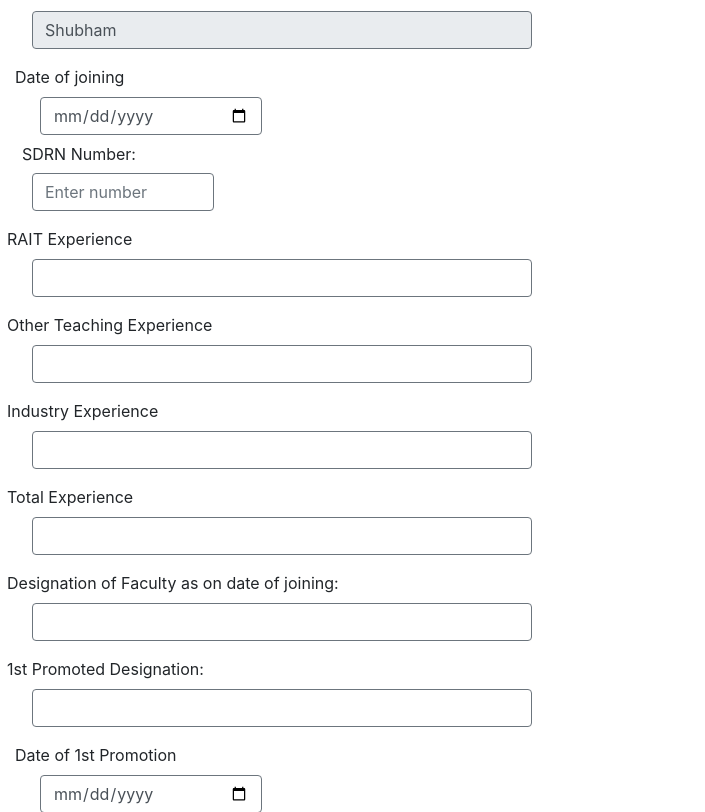
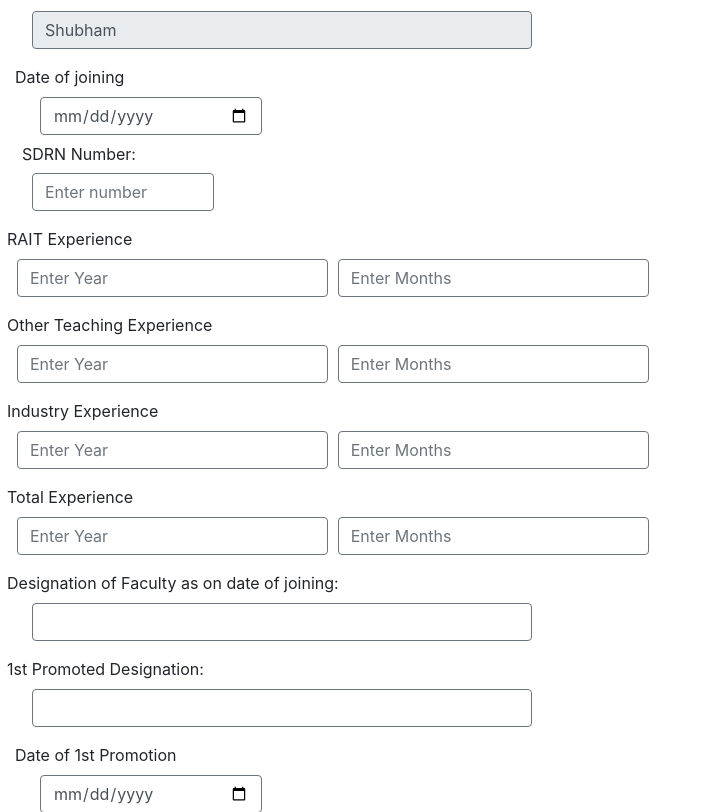
Before and after one commit to ManasBhole/Faculty-Expertise-Management-Tool, a PHP site: page /option5.php in a window 1280 px wide. Shown: the part 167-979 px from the top of the page, without its empty margins (0-705 px from the left). Run offline with PHP 8.4, Linux system fonts and the light colour scheme; a user stored in the database is signed in.

Commit message:
Option form updated

```diff
--- a/Faculty/Faculty Experties/option5.php
+++ b/Faculty/Faculty Experties/option5.php
@@ -43,29 +43,61 @@ include('connect.php');
         <label class="col-sm-2 col-form-label" for="SDRN">SDRN Number:</label>
         <div class="col-2"><input type="name" class="form-control border border-secondary" placeholder="Enter number" name="sdrn" id="SDRN"></div>
     </div>
+
     <div class="form-group">
     <label for="RAIT Experience">RAIT Experience</label>
-    <div class="col-5"><input type="name" class="form-control border border-secondary" name="RAIT_experience" id="RAIT Experience"></div>
+  <div class="form-row">
+    <div class="col-3">
+    <input type="number" class="form-control border border-secondary" placeholder="Enter Year" name="RAITyear" id="RAITyear">
     </div>
-    <div class="form-group">
-    <label for="Other Teaching Experience">Other Teaching Experience</label>
-    <div class="col-5"><input type="name" class="form-control border border-secondary" name="Other_teaching_experience" id="Other Teaching Experience"></div>
+    <div class="col-3">
+    <input type="number" class="form-control border border-secondary" placeholder="Enter Months" name="RAITmonths" id="RAITmonths">
     </div>
-    <div class="form-group">
-    <label for ="Industry Experience">Industry Experience</label>
-    <div class="col-5"><input type="name" class="form-control border border-secondary" name="Industry_experience" id="Industry Experience"></div>
+  </div>
+  </div>
+
+  <div class="form-group">
+  <label for="RAIT Experience">Other Teaching Experience</label>
+  <div class="form-row">
+    <div class="col-3">
+    <input type="number" class="form-control border border-secondary" placeholder="Enter Year" name="Otheryear" id="Otheryear">
     </div>
-    <div class="form-group">
-    <label for="exampleFormControlTextarea1"> Total Experience</label>
-    <div class="col-5"><input class="form-control border border-secondary" name="Total_experience" id="Total Experience"></div>
+    <div class="col-3">
+    <input type="number" class="form-control border border-secondary" placeholder="Enter Months" name="Othermonths" id="Othermonths">
     </div>
+  </div>
+  </div>
+
+  <div class="form-group">
+  <label for="RAIT Experience">Industry Experience</label>
+  <div class="form-row">
+    <div class="col-3">
+    <input type="number" class="form-control border border-secondary" placeholder="Enter Year" name="Industryyear" id="Industryyear">
+    </div>
+    <div class="col-3">
+    <input type="number" class="form-control border border-secondary" placeholder="Enter Months" name="Industrymonths" id="Industrymonths">
+    </div>
+  </div>
+  </div>
+
+  <div class="form-group">
+  <label for="RAIT Experience">Total Experience</label>
+  <div class="form-row">
+    <div class="col-3">
+    <input type="number" class="form-control border border-secondary" placeholder="Enter Year" name="Totalyear" id="Totalyear">
+    </div>
+    <div class="col-3">
+    <input type="number" class="form-control border border-secondary" placeholder="Enter Months" name="Totalmonths" id="Totalmonths">
+    </div>
+  </div>
+  </div>
     <div class="form-group">
         <label for="Designation">Designation of Faculty as on date of joining:</label>
-        <div class="col-5"><input type="name" class="form-control border border-secondary" name="Designation" id="Designation"></div>
+        <div class="col-5"><input type="text" class="form-control border border-secondary" name="Designation" id="Designation"></div>
     </div>
     <div class="form-group">
         <label for="Promoted Designation first">1st Promoted Designation:</label>
-        <div class="col-5"><input type="name" class="form-control border border-secondary" name="Promoted_designation_1" id=" Promoted Designation first"></div>
+        <div class="col-5"><input type="text" class="form-control border border-secondary" name="Promoted_designation_1" id=" Promoted Designation first"></div>
     </div>
     <div class="col-5">
       <label for="Promotionfirst" >Date of 1st Promotion </label>
@@ -75,7 +107,7 @@ include('connect.php');
     </div>
     <div class="form-group">
         <label for="Promoted Designation second">2nd Promoted Designation:</label>
-        <div class="col-5"><input type="name" class="form-control border border-secondary" name="Promoted_designation_2" id=" Promoted Designation second"></div>
+        <div class="col-5"><input type="text" class="form-control border border-secondary" name="Promoted_designation_2" id=" Promoted Designation second"></div>
     </div>
     <div class="col-5">
       <label for="Promotionsecond" >Date of2nd Promotion </label>
@@ -90,6 +122,9 @@ include('connect.php');
       <label style="margin-left:30px" class="custom-file-label border border-secondary" for="customFile">Choose file</label>
     </div>
     </div>
+
+
+
 
   <div class="btn">
   <button type="submit" name="submit5" class="btn btn-primary ">Submit</button>
@@ -107,7 +142,11 @@ $(".custom-file-input").on("change", function() {
   var fileName = $(this).val().split("\\").pop();
   $(this).siblings(".custom-file-label").addClass("selected").html(fileName);
 });
+
+
+
 </script>
 
 
+
 </html>
```
Also changed, not shown: Faculty/Faculty Experties/option4.php (+8 -0 lines).
